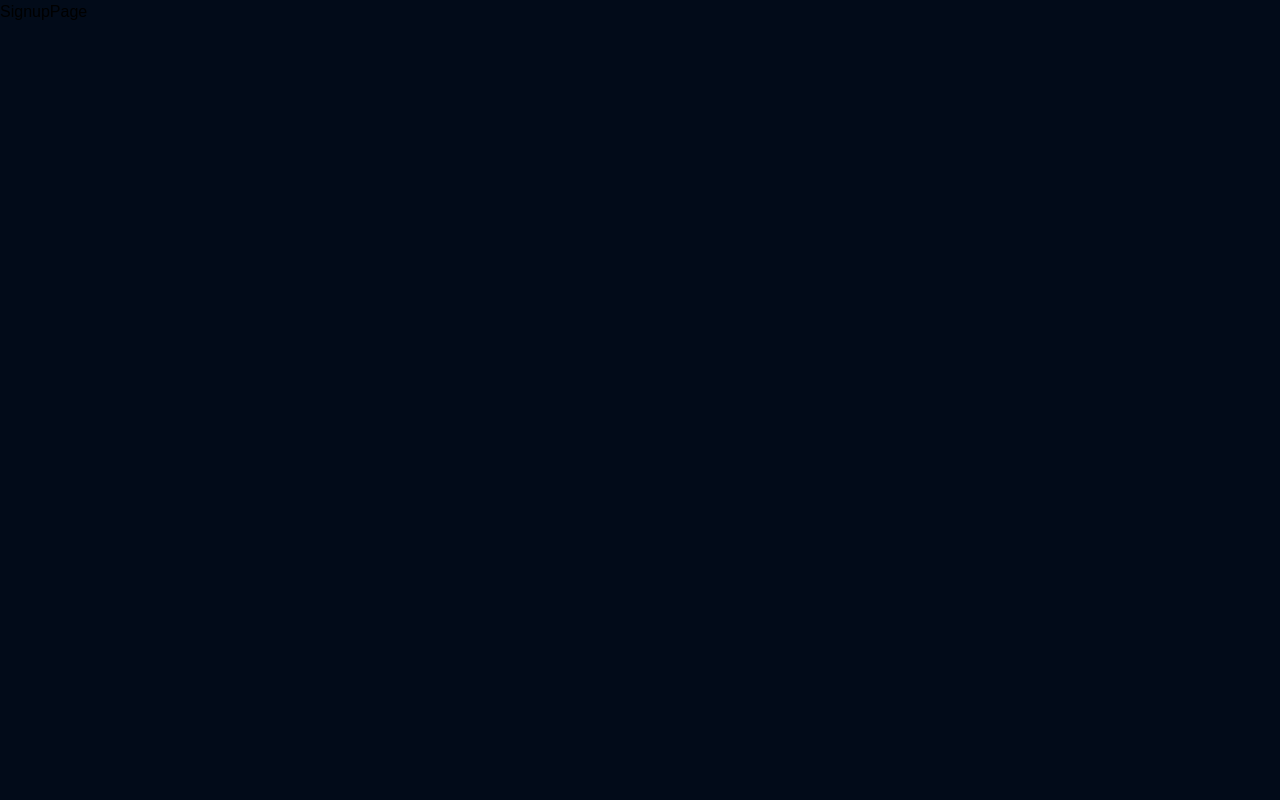
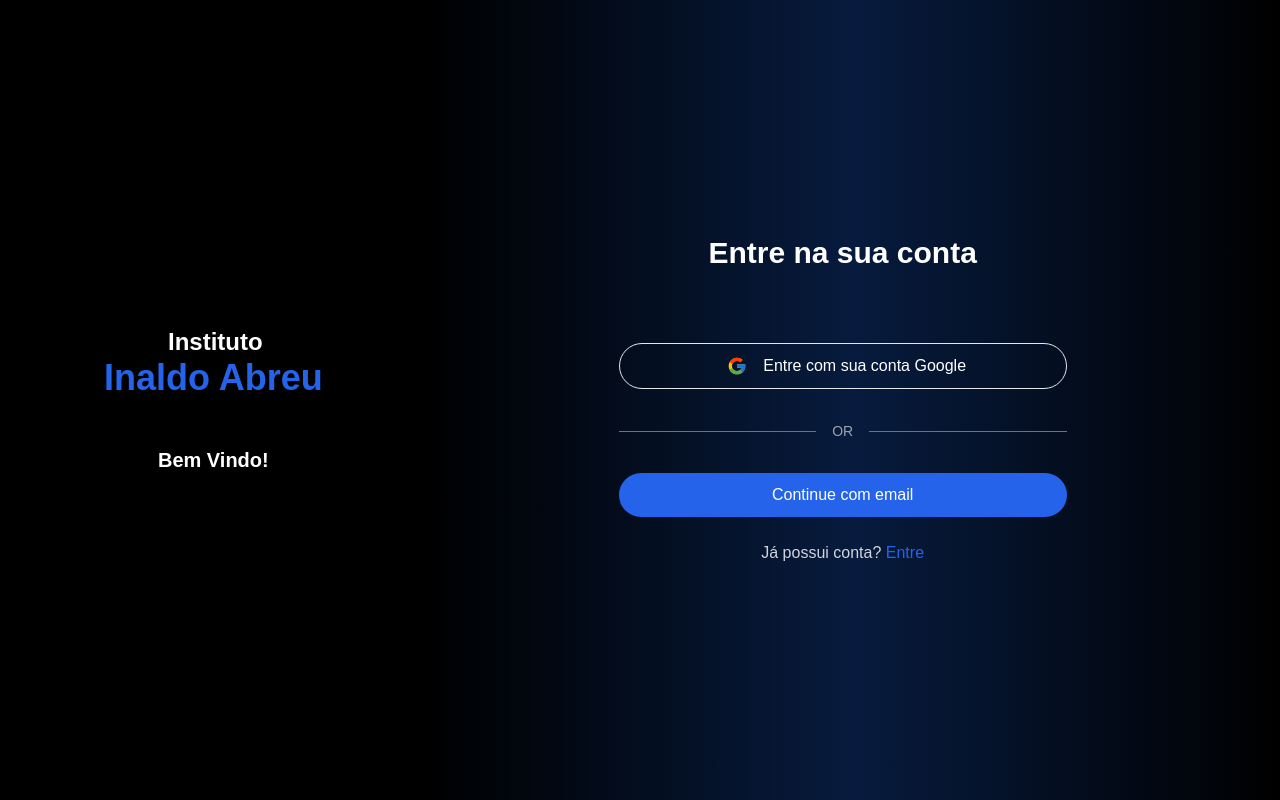
Before and after one commit to Gabrihelln/instituto, a React (Create React App) app in the folder client/: page /sign-up in a window 1280 px wide. Built offline with nearby package versions, Linux system fonts and the light colour scheme.

Commit message:
sigiup page

```diff
--- a/client/src/pages/SignupPage.jsx
+++ b/client/src/pages/SignupPage.jsx
@@ -1,9 +1,177 @@
-import React from "react";
+import { useGoogleLogin } from "@react-oauth/google";
+import React, { useEffect, useState } from "react";
+import { BiImages } from "react-icons/bi";
+import { FcGoogle } from "react-icons/fc";
+import { IoArrowBackCircleSharp } from "react-icons/io5";
+import { Link } from "react-router-dom";
+import { Toaster, toast } from "sonner";
+import { Button, Divider, InputBox, Logo } from "../components";
 
 const SignupPage = () => {
+  const user = {};
+  const [showForm, setShowForm] = useState(false);
+  const [data, setData] = useState({
+    firstName: "",
+    lastName: "",
+    email: "",
+    password: "",
+  });
+  const [file, setFile] = useState("");
+  const [fileURL, setFileURL] = useState("");
+
+  const handleChange = (e) => {
+    // const [name, value] = e.target;
+    const { name, value } = e.target;
+    setData({
+      ...data,
+      [name]: value,
+    });
+  };
+
+  const googleLogin = async () => {};
+
+  const handleSubmit = async () => {};
+
+  if (user.token) window.location.replace("/");
+
   return (
-  <div>SignupPage</div>
-  )
+    <div className='flex w-full h-[100vh]'>
+      {/* LEFT */}
+      <div className='hidden md:flex flex-col gap-y-4 w-1/3 h-full bg-black items-center justify-center'>
+        {fileURL && (
+          <img
+            src={fileURL || file}
+            alt=''
+            className='w-16 h-16 rounded-full'
+          />
+        )}
+        <Logo type='sigin' />
+        <span className='text-xl font-semibold text-white'>Bem Vindo!</span>
+      </div>
+
+      {/* RIGHT */}
+      <div className='flex w-full md:w-2/3 h-full bg-white dark:bg-gradient-to-b md:dark:bg-gradient-to-r from-black via-[#071b3e] to-black items-center px-4 md:px-20 lg:px-40'>
+        <div className='w-full h-full flex flex-col items-center justify-center py-12 px-4 sm:px-0 lg:px-8'>
+          <div className='block mb-10 md:hidden -ml-8'>
+            <Logo />
+          </div>
+
+          <div className='w-full space-y-6 flex flex-col justify-start'>
+            <div className='max-w-md w-full flex gap-3 md:gap-4 items-center justify-center mb-12'>
+              {showForm && (
+                <IoArrowBackCircleSharp
+                  className='text-2xl lg:text-3xl cursor-pointer text-gray-800 dark:text-gray-400'
+                  onClick={() => setShowForm(false)}
+                />
+              )}
+              <h2 className='text-2xl lg:text-3xl font-extrabold text-gray-900 dark:text-white'>
+                Entre na sua conta
+              </h2>
+            </div>
+            {showForm ? (
+              <form
+                className='max-w-md w-full mt-8 space-y-6 '
+                onSubmit={handleSubmit}
+              >
+                <div className='flex flex-col rounded-md shadow-sm -space-y-px gap-6 mb-8'>
+                  <div className='w-full flex gap-4'>
+                    <InputBox
+                      label='Primeiro Nome'
+                      name='firstName'
+                      type='text'
+                      isRequired={true}
+                      placeholder='Primeiro Nome'
+                      value={data.firstName}
+                      onChange={handleChange}
+                    />
+                    <InputBox
+                      label=' Último Nome'
+                      name='lastName'
+                      type='text'
+                      isRequired={true}
+                      placeholder=' Último Nome'
+                      value={data.lastName}
+                      onChange={handleChange}
+                    />
+                  </div>
+
+                  <InputBox
+                    label='Email'
+                    name='email'
+                    type='email'
+                    isRequired={true}
+                    placeholder='email@examplo.com'
+                    value={data.email}
+                    onChange={handleChange}
+                  />
+                  <InputBox
+                    label='Senha'
+                    name='password'
+                    type='password'
+                    isRequired={true}
+                    placeholder='Senha'
+                    value={data.password}
+                    onChange={handleChange}
+                  />
+
+                  <div className='flex items-center justify-between py-4'>
+                    <label
+                      className='flex items-center gap-1 text-base text-black dark:text-gray-500 cursor-pointer'
+                      htmlFor='imgUpload'
+                    >
+                      <input
+                        type='file'
+                        onChange={(e) => setFile(e.target.files[0])}
+                        className='hidden'
+                        id='imgUpload'
+                        data-max-size='5120'
+                        accept='.jpg, .png, .jpeg'
+                      />
+                      <BiImages />
+                      <span>Imagem</span>
+                    </label>
+                  </div>
+                </div>
+
+                <Button
+                  label='Criar Conta'
+                  type='submit'
+                  styles='group relative w-full flex justify-center py-2.5 2xl:py-3 px-4 border border-transparent text-sm font-medium rounded-full text-white bg-black dark:bg-blue-600 hover:bg-rose-700 focus:outline-none focus:ring-2 focus:ring-offset-2 focus:ring-rose-500 '
+                />
+              </form>
+            ) : (
+              <>
+                <div className='max-w-md w-full space-y-8'>
+                  <Button
+                    onClick={() => googleLogin()}
+                    label='Entre com sua conta Google'
+                    icon={<FcGoogle className='text-xl' />}
+                    styles='w-full flex flex-row-reverse gap-4 bg-black dark:bg-transparent dark:border text-white px-5 py-2.5 rounded-full'
+                  />
+                  <Divider label='OR' />
+
+                  <Button
+                    onClick={() => setShowForm(true)}
+                    label='Continue com email'
+                    styles='w-full gap-4 bg-white text-black dark:bg-blue-600 dark:text-white px-5 py-2.5 rounded-full border dark:border-none border-gray-300'
+                  />
+                </div>
+              </>
+            )}
+
+            <p className='max-w-md w-full text-center text-gray-600 dark:text-gray-300'>
+              Já possui conta?{" "}
+              <Link to='/sign-in' className='text-blue-600 font-medium'>
+                Entre
+              </Link>
+            </p>
+          </div>
+        </div>
+      </div>
+
+      <Toaster richColors />
+    </div>
+  );
 };
 
 export default SignupPage;
```
